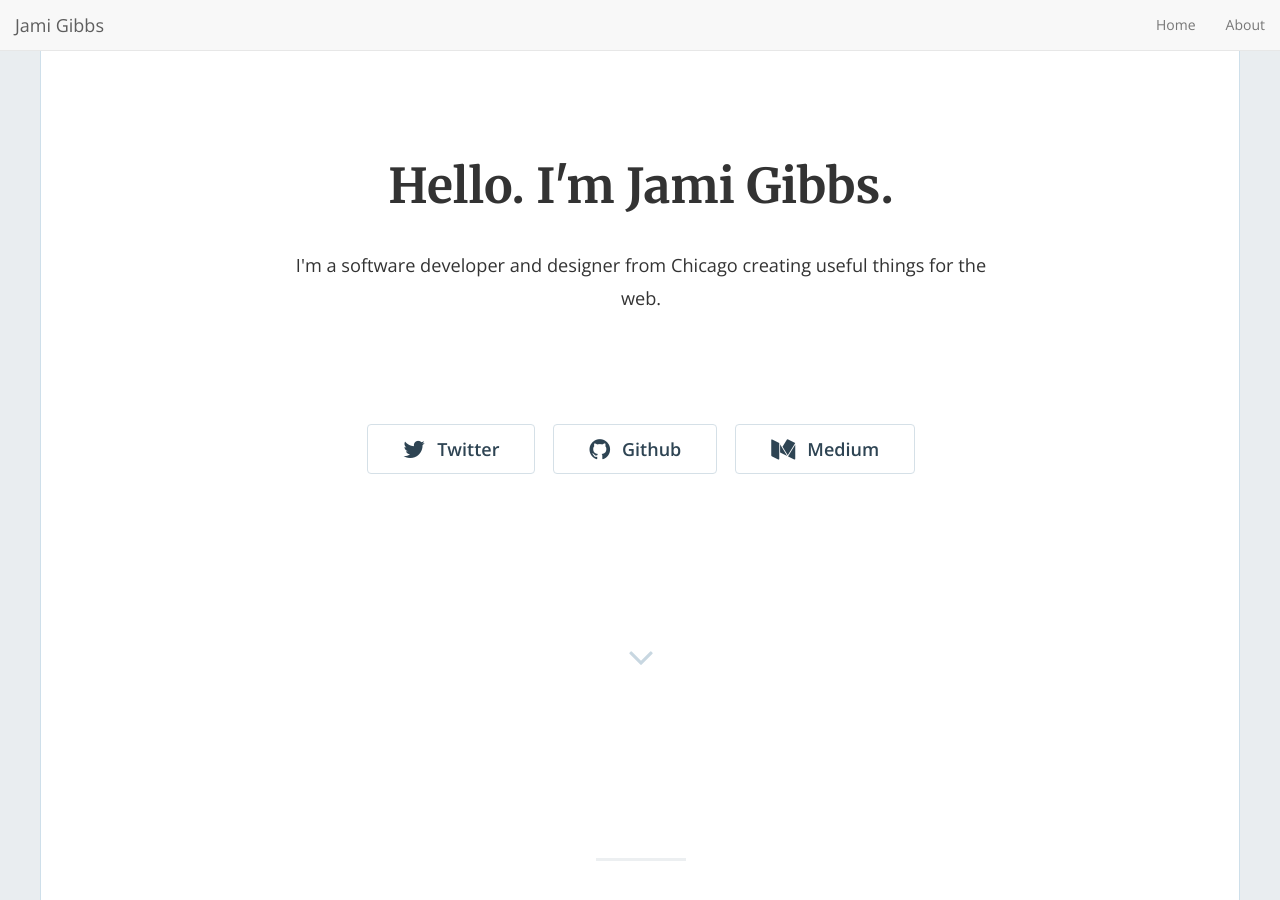
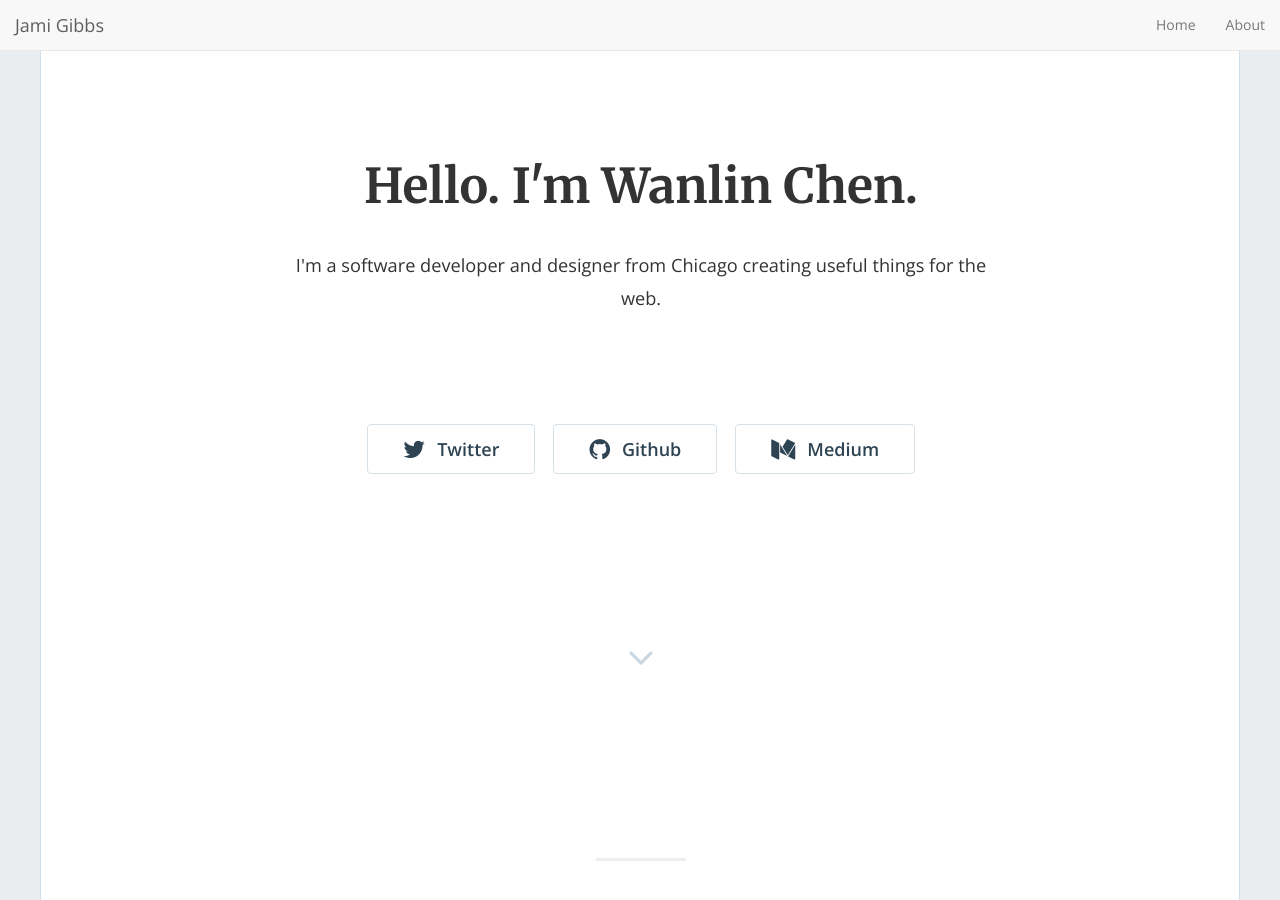
Before and after one commit to jamigibbs/phantom, a Jekyll site: the page built from index.html, in a window 1280 px wide and 900 px high. Built offline with Jekyll 4.4.1, drawn with Linux system fonts in a browser that asks for light colours; nearby versions of some CDN libraries; the list of posts is cut into pages by our own code.

Commit message:
Update _config.yml

```diff
--- a/_config.yml
+++ b/_config.yml
@@ -13,8 +13,8 @@
 # you will see them accessed via {{ site.title }}, {{ site.email }}, and so on.
 # You can create any custom variable you would like, and they will be accessible
 # in the templates via {{ site.myvariable }}.
-title: "Hello. I'm Jami Gibbs."
-email: 'jami0821@gmail.com'
+title: "Hello. I'm Wanlin Chen."
+email: 'laniechen98@gmail.com'
 description: "I'm a software developer and designer from Chicago creating useful things for the web."
 baseurl: "" # the subpath of your site, e.g. /blog
 url: "https://jamigibbs.github.io/phantom" # the base hostname & protocol for your site, e.g. https://example.com
```
